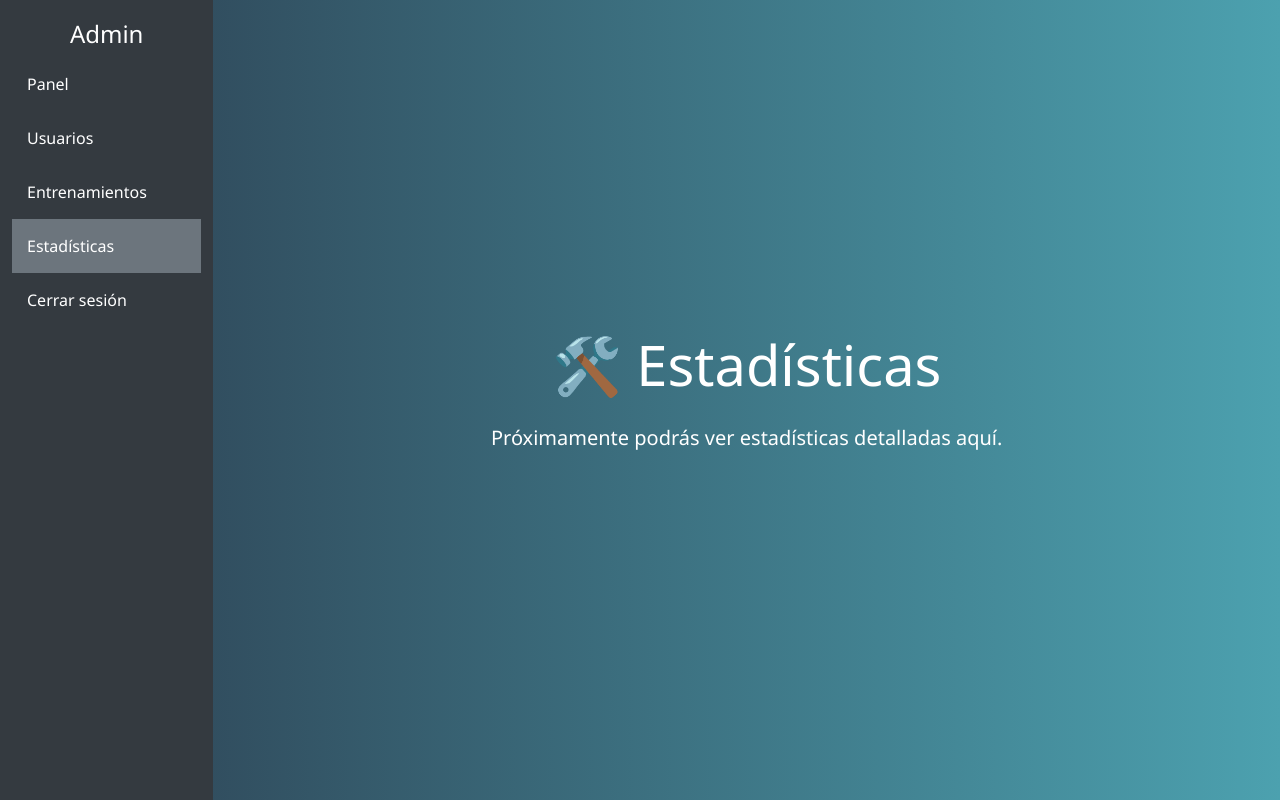
After one commit to FacundoSierra/Fitness_app, a Flask app: page /admin_estadisticas in a window 1280 px wide. The commit adds this page. Run offline with Flask 3, Linux system fonts and the light colour scheme; the visitor is signed in with stand-in values (Sample User, id 1).

Commit message:
Cambios admin

```diff
--- a/app.py
+++ b/app.py
@@ -58,6 +58,8 @@ def robots():
 def index():
     return render_template('index.html')
 
+#---------------------LOGIN/REGISTER---------------------------------------------
+
 @app.route('/register', methods=['GET', 'POST'])
 def register():
     if request.method == 'POST':
@@ -103,6 +105,61 @@ def login():
         return render_template('login.html', error='Datos incorrectos')
     return render_template('login.html')
 
+@app.route('/logout')
+def logout():
+    session.pop('user_id', None)
+    session.pop('role', None)
+    session.pop('username', None)
+    return redirect(url_for('index'))
+
+#---------------------ADMIN---------------------------------------------
+
+@app.route('/admin_dashboard')
+def admin_dashboard():
+    if 'user_id' not in session or session.get('role') != 'admin':
+        return redirect(url_for('dashboard'))
+
+    df = leer_usuarios_csv(CSV_FILE_ID)
+
+    # FILTRAR SOLO USUARIOS (excluye admin)
+    solo_usuarios = df[df['rol'] == 'usuario']
+
+    total_usuarios = len(solo_usuarios)
+    total_admins = df[df['rol'] == 'admin'].shape[0]
+    ultimos_usuarios = solo_usuarios.sort_values(by='id', ascending=False).head(5).to_dict(orient='records')
+
+    return render_template('admin_dashboard.html',
+                           username=session.get('username'),
+                           total_usuarios=total_usuarios,
+                           total_admins=total_admins,
+                           ultimos_usuarios=ultimos_usuarios,
+                           active_page='panel')
+
+
+@app.route('/admin_usuarios')
+def admin_usuarios():
+    if 'user_id' not in session or session.get('role') != 'admin':
+        return redirect(url_for('dashboard'))
+
+    df = leer_usuarios_csv(CSV_FILE_ID)
+    usuarios = df.to_dict(orient='records')
+    return render_template('admin_usuarios.html', usuarios=usuarios, active_page='usuarios')
+
+@app.route('/admin_entrenamientos')
+def admin_entrenamientos():
+    if 'user_id' not in session or session.get('role') != 'admin':
+        return redirect(url_for('dashboard'))
+    return render_template('en_construccion_admin.html', titulo="Entrenamientos", mensaje="Estamos trabajando para que puedas gestionar los entrenamientos.", active_page='entrenamientos')
+
+@app.route('/admin_estadisticas')
+def admin_estadisticas():
+    if 'user_id' not in session or session.get('role') != 'admin':
+        return redirect(url_for('dashboard'))
+    return render_template('en_construccion_admin.html', titulo="Estadísticas", mensaje="Próximamente podrás ver estadísticas detalladas aquí.", active_page='estadisticas')
+
+
+
+#---------------------USUARIO---------------------------------------------
 
 @app.route('/dashboard')
 def dashboard():
@@ -113,18 +170,6 @@ def dashboard():
     if not user.empty:
         return render_template('user_dashboard.html', username=user.iloc[0]['nombre'])
     return redirect(url_for('login'))
-
-@app.route('/admin_dashboard')
-def admin_dashboard():
-    if 'user_id' not in session or session.get('role') != 'admin':
-        return redirect(url_for('dashboard'))
-
-    df = leer_usuarios_csv(CSV_FILE_ID)
-    return render_template('admin_dashboard.html', usuarios=df.to_dict(orient='records'))
-
-
-
-
 
 @app.route('/trainings')
 def trainings():
@@ -171,12 +216,7 @@ def update_info():
     else:
         return redirect(url_for('login'))
 
-@app.route('/logout')
-def logout():
-    session.pop('user_id', None)
-    session.pop('role', None)
-    session.pop('username', None)
-    return redirect(url_for('index'))
+#---------------------MAIN---------------------------------------------
 
 if __name__ == '__main__':
     app.run(debug=True)
--- /dev/null
+++ b/templates/en_construccion_admin.html
@@ -0,0 +1,40 @@
+<!DOCTYPE html>
+<html lang="es">
+<head>
+    <meta charset="UTF-8">
+    <title>Sección en Construcción</title>
+    <link href="https://cdn.jsdelivr.net/npm/bootstrap@5.3.0/dist/css/bootstrap.min.css" rel="stylesheet">
+    <link rel="stylesheet" href="{{ url_for('static', filename='css/style_admin.css') }}">
+
+</head>
+<body>
+    <div class="container-fluid">
+        <div class="row">
+            <!-- Sidebar -->
+            <div class="col-md-2 sidebar">
+                <h4 class="text-white text-center">Admin</h4>
+                <a href="{{ url_for('admin_dashboard') }}"
+                    class="{% if active_page == 'panel' %}bg-secondary text-white{% else %}text-white{% endif %}">Panel</a>
+
+                <a href="{{ url_for('admin_usuarios') }}"
+                    class="{% if active_page == 'usuarios' %}bg-secondary text-white{% else %}text-white{% endif %}">Usuarios</a>
+
+                <a href="{{ url_for('admin_entrenamientos') }}"
+                    class="{% if active_page == 'entrenamientos' %}bg-secondary text-white{% else %}text-white{% endif %}">Entrenamientos</a>
+
+                <a href="{{ url_for('admin_estadisticas') }}"
+                    class="{% if active_page == 'estadisticas' %}bg-secondary text-white{% else %}text-white{% endif %}">Estadísticas</a>
+
+                <a href="{{ url_for('logout') }}">Cerrar sesión</a>
+
+            </div>
+
+            <!-- Panel principal -->
+            <div class="col-md-10 main-panel d-flex flex-column align-items-center justify-content-center text-center">
+                <h1 class="display-4 mb-4">🛠️ {{ titulo }}</h1>
+                <p class="lead">{{ mensaje }}</p>
+            </div>
+        </div>
+    </div>
+</body>
+</html>
```
Also changed, not shown: templates/admin_dashboard.html (+46 -37 lines), templates/admin_usuarios.html (added, +68 -0 lines).
